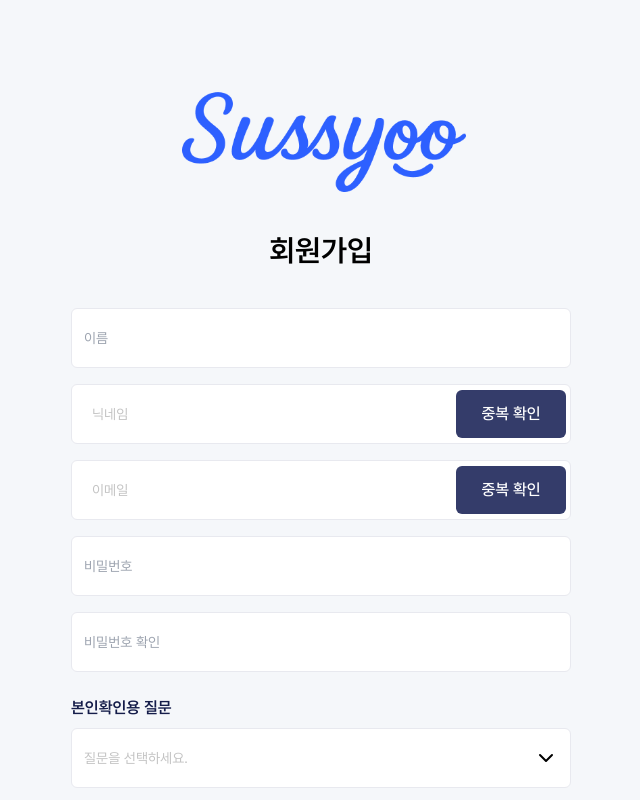
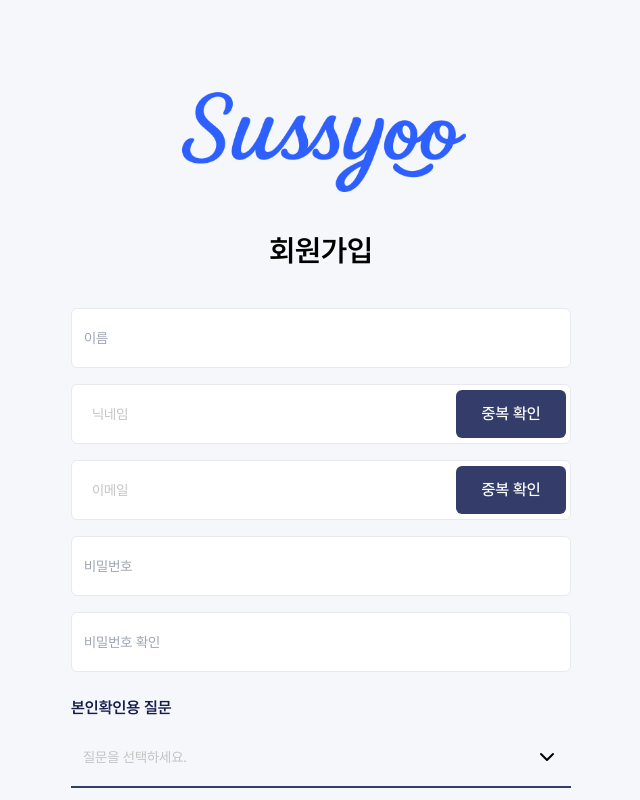
Before and after one commit to OZ-MAIN-PROJECT/frontend, a React (Vite) app: page /signup in a window 1280 px wide. Shown: the top 800 px of the page, without its empty margins (319-959 px from the left). Built offline with nearby package versions, Linux system fonts and the light colour scheme.

Commit message:
fix : #35 관련 컴포넌트 경로 수정

```diff
--- a/src/pages/Signup/components/SecurityQuestion.tsx
+++ b/src/pages/Signup/components/SecurityQuestion.tsx
@@ -15,7 +15,7 @@ const SecurityQuestion = ({questions, question, answer, onChange} : SecurityQues
       <DropdownInput
         items={questions}
         selected={question}
-        style="outline"
+        style="underline"
         placeholder="질문을 선택하세요."
         onSelect={value => onChange('question', value)}
       />
```
